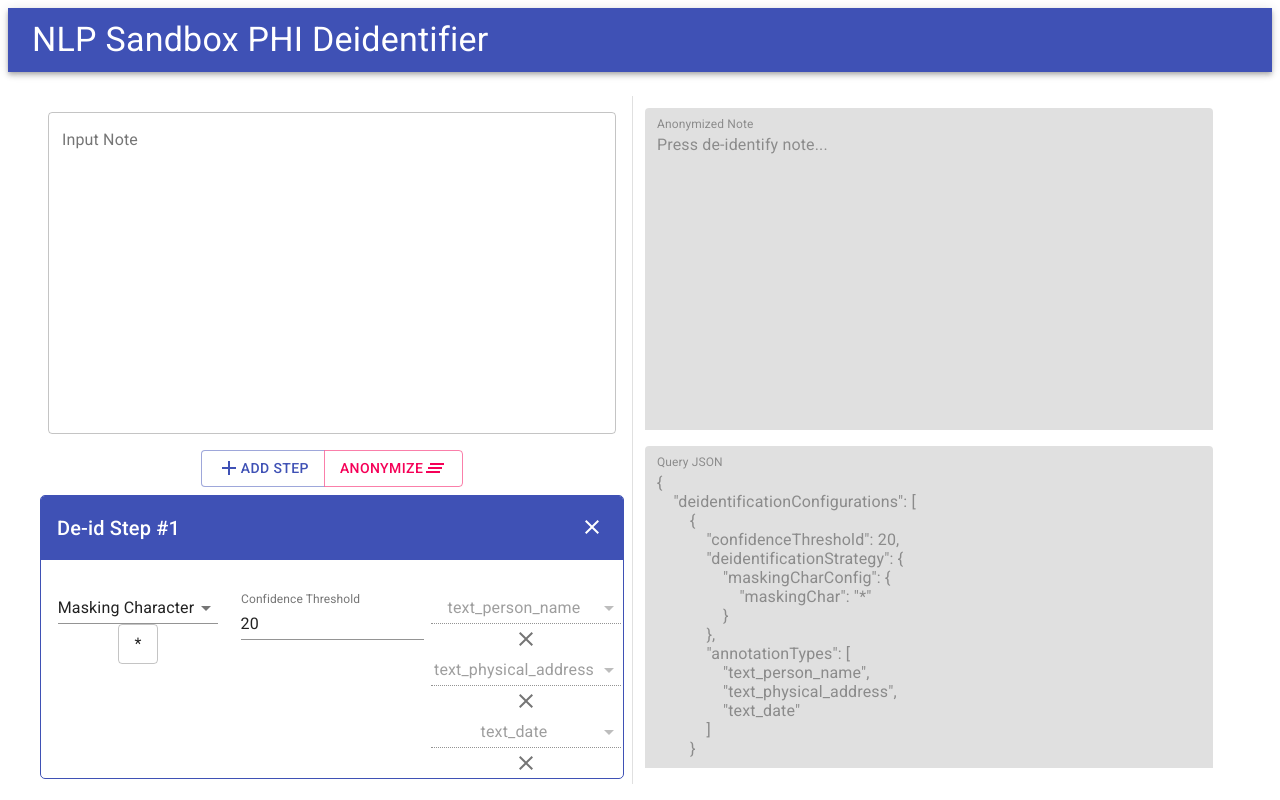
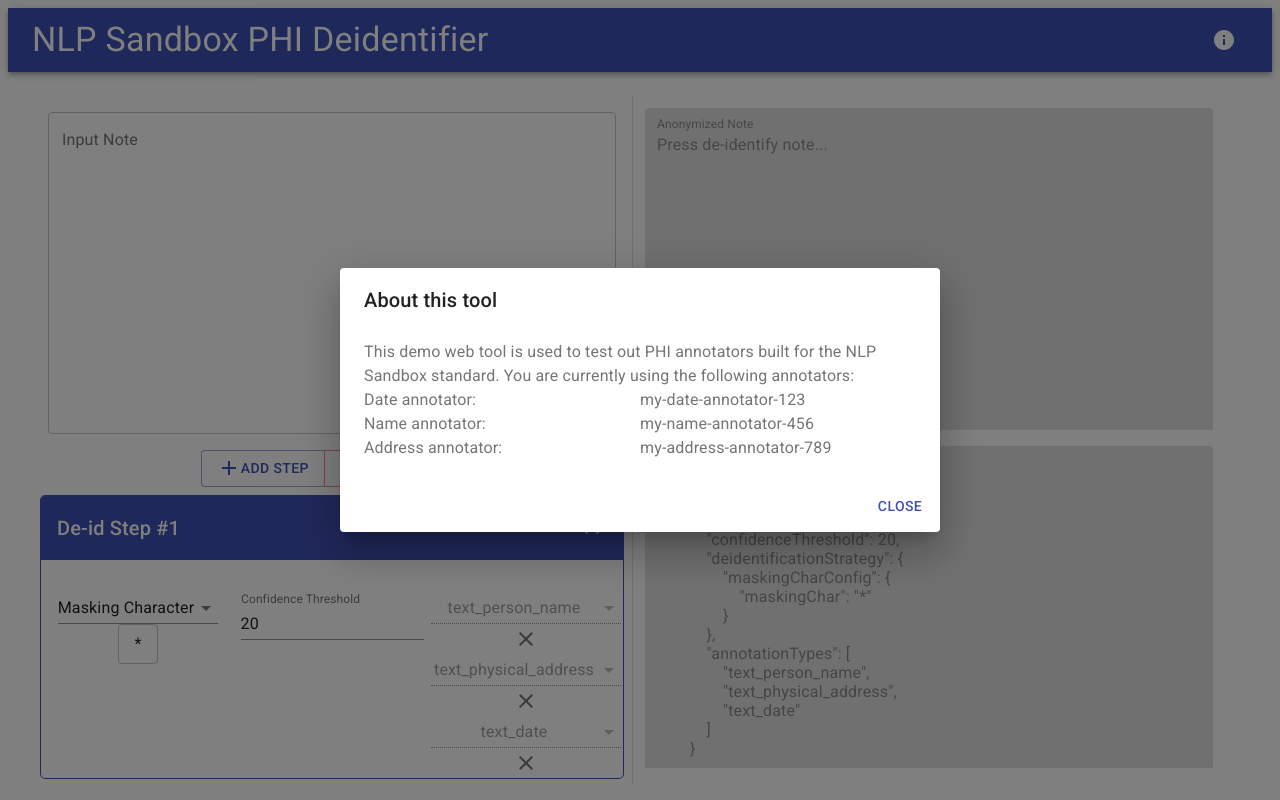
Before and after one commit to nlpsandbox/phi-deidentifier-example, a React (Create React App) app in the folder client/: page / in a window 1280 px wide. Built offline with nearby package versions, Linux system fonts and the light colour scheme.

Commit message:
Add Annotator Info Dialog Stub

```diff
--- /dev/null
+++ b/client/src/components/AnnotatorsInfoDialog.js
@@ -0,0 +1,38 @@
+import { Typography } from "@material-ui/core";
+import { Dialog, DialogTitle, DialogContent, DialogContentText, DialogActions, Grid, Button } from '@material-ui/core';
+
+function AnnotatorsInfoDialog(props) {
+  return (
+    <Dialog
+      open={props.open}
+      onClose={props.handleClose}
+      aria-labelledby="info-dialog-title"
+      aria-describedby="info-dialog-description"
+    >
+      <DialogTitle id="info-dialog-title">About this tool</DialogTitle>
+      <DialogContent>
+        <DialogContentText id="info-dialog-description">
+          <Typography>
+            This demo web tool is used to test out PHI annotators built for
+            the NLP Sandbox standard. You are currently using the following annotators:
+          </Typography>
+          <Grid container>
+            <Grid item xs={6}>Date annotator:</Grid>
+            <Grid item xs={6}>my-date-annotator-123</Grid>
+            <Grid item xs={6}>Name annotator: </Grid>
+            <Grid item xs={6}>my-name-annotator-456 </Grid>
+            <Grid item xs={6}>Address annotator: </Grid>
+            <Grid item xs={6}>my-address-annotator-789</Grid>
+          </Grid>
+        </DialogContentText>
+      </DialogContent>
+      <DialogActions>
+        <Button onClick={props.handleClose} color="primary">
+          Close
+        </Button>
+      </DialogActions>
+    </Dialog>
+  );
+}
+
+export default AnnotatorsInfoDialog;
--- a/client/src/components/App.js
+++ b/client/src/components/App.js
@@ -5,12 +5,13 @@ import { Configuration } from '../runtime';
 import { DeidentifiedText, deidentificationStates } from './DeidentifiedText';
 import DeidentificationConfigForm from './DeidentificationConfigForm';
 import SaveQueryDialog from './SaveQueryDialog';
+import AnnotatorsInfoDialog from './AnnotatorsInfoDialog';
 import QueryJsonView from './QueryJsonView';
 import { withStyles } from '@material-ui/core/styles';
-import { Divider, Grid, Box, TextField, AppBar, Toolbar, Typography, ButtonGroup, Button } from '@material-ui/core';
+import { Divider, Grid, Box, TextField, AppBar, Toolbar, Typography, ButtonGroup, Button, IconButton } from '@material-ui/core';
 import AddIcon from '@material-ui/icons/Add';
+import InfoIcon from '@material-ui/icons/Info';
 import ClearAllIcon from '@material-ui/icons/ClearAll';
-import { StayPrimaryLandscape } from '@material-ui/icons';
 
 const deidentifiedNotesApi = new DeidentifiedNotesApi(new Configuration({basePath: "http://localhost:8080/api/v1"})) // FIXME: Figure out how to handle hostname
 
@@ -29,6 +30,9 @@ const styles = theme => ({
   },
   textBox: {
     width: "100%"
+  },
+  infoButton: {
+    marginLeft: "auto"
   }
 });
 
@@ -43,7 +47,7 @@ class App extends React.Component {
         deidentificationStrategy: {maskingCharConfig: {maskingChar: "*"}},
         annotationTypes: ["text_person_name", "text_physical_address", "text_date"]
       }],
-      showSaveQueryDialog: false
+      showAnnotatorsDialog: true
     };
 
     this.handleTextAreaChange = this.handleTextAreaChange.bind(this);
@@ -129,6 +133,7 @@ class App extends React.Component {
       <AppBar position="static">
         <Toolbar>
           <Typography variant="h4" className={classes.title}>NLP Sandbox PHI Deidentifier</Typography>
+          <IconButton className={classes.infoButton} color="inherit" onClick={() => this.setState({showAnnotatorsDialog: true})}><InfoIcon /></IconButton>
         </Toolbar>
       </AppBar>
       <Box height="85vh" width="95vw" overflow="auto" padding={2}>
@@ -175,6 +180,7 @@ class App extends React.Component {
         </Grid>
       </Box>
       <SaveQueryDialog open={this.state.showSaveQueryDialog} handleClose={() => this.setState({showSaveQueryDialog: false})}  deidentificationConfigs={this.state.deidentificationConfigs} />
+      <AnnotatorsInfoDialog open={this.state.showAnnotatorsDialog} handleClose={() => this.setState({showAnnotatorsDialog: false})}/>
     </div>
     );
   }
```
